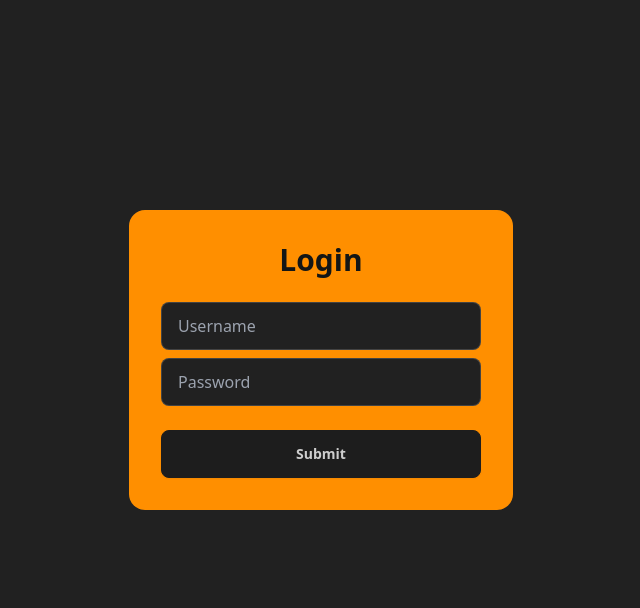
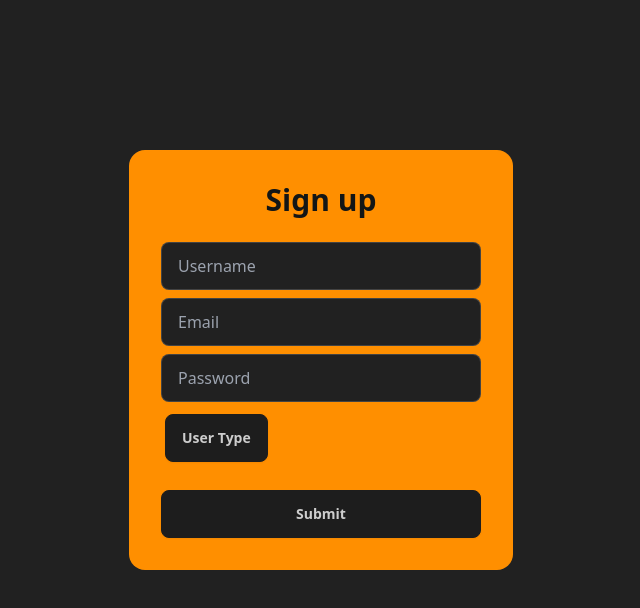
Before and after one commit to lakshay8000/CRM-App, a React (Vite) app: page / in a window 1280 px wide. Shown: the top 608 px of the page, without its empty margins (319-959 px from the left). Built offline with nearby package versions, Linux system fonts and the light colour scheme.

Commit message:
Added basic signup page

```diff
--- a/src/App.jsx
+++ b/src/App.jsx
@@ -1,11 +1,13 @@
 import './App.css'
-import Login from './pages/auth/Login/Login'
+import Login from './pages/auth/Login';
+import Signup from './pages/auth/Signup';
+
 
 function App() {
 
   return (
     <>
-      <Login />
+      <Signup />
     </>
   )
 }
--- /dev/null
+++ b/src/pages/auth/Signup.jsx
@@ -0,0 +1,43 @@
+function Signup() {
+    return (
+        <div className="signup-form-wrapper flex justify-center items-center h-[90vh]">  {/* 90vh means 90% of viewport height */}
+            <div className="card w-96 bg-primary text-primary-content">
+                <div className="card-body items-center">
+                    <h2 className="card-title font-bold text-3xl text-center">Sign up</h2>
+
+                    <input
+                        type="text"
+                        placeholder="Username"
+                        className="input input-bordered w-full max-w-xs mt-4 text-white"
+                    />
+
+                    <input
+                        type="text"
+                        placeholder="Email"
+                        className="input input-bordered w-full max-w-xs text-white"
+                    />
+
+                    <input
+                        type="text"
+                        placeholder="Password"
+                        className="input input-bordered w-full max-w-xs text-white"
+                    />
+
+                    <div className="dropdown dropdown-right text-white flex me-auto mb-4">
+                        <div tabIndex={0} role="button" className="btn m-1">User Type</div>
+                        <ul tabIndex={0} className="dropdown-content z-[1] menu p-2 shadow bg-base-100 rounded-box w-52">
+                            <li><a>Customer</a></li>
+                            <li><a>Engineer</a></li>
+                        </ul>
+                    </div>
+
+                    <div className="card-actions justify-end w-full">
+                        <button className="btn w-full">Submit</button>
+                    </div>
+                </div>
+            </div>
+        </div>
+    );
+}
+
+export default Signup;
```
Also changed, not shown: src/pages/auth/Login.jsx (renamed from src/pages/auth/Login/Login.jsx).
